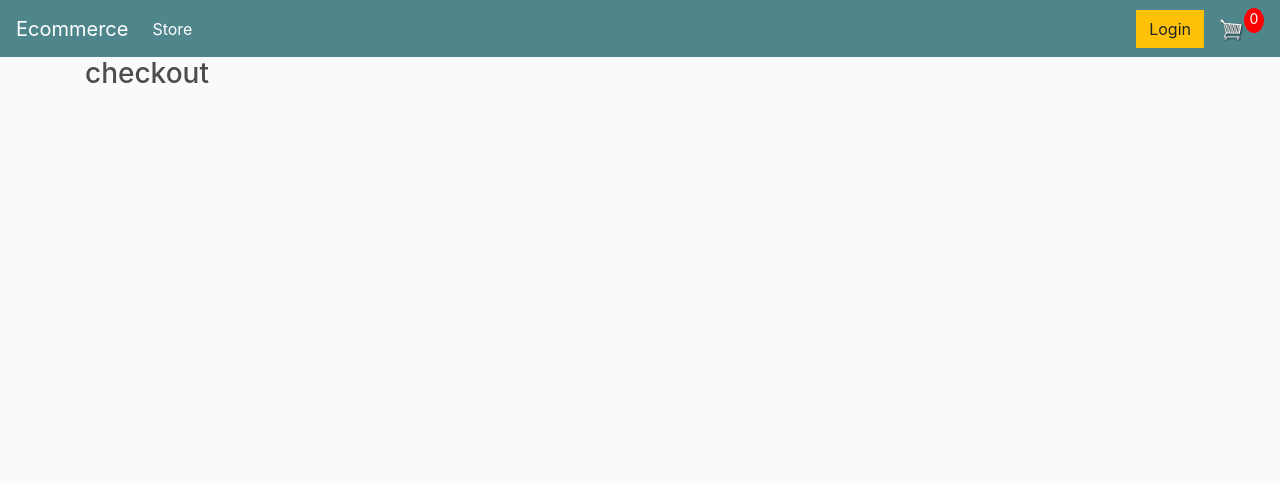
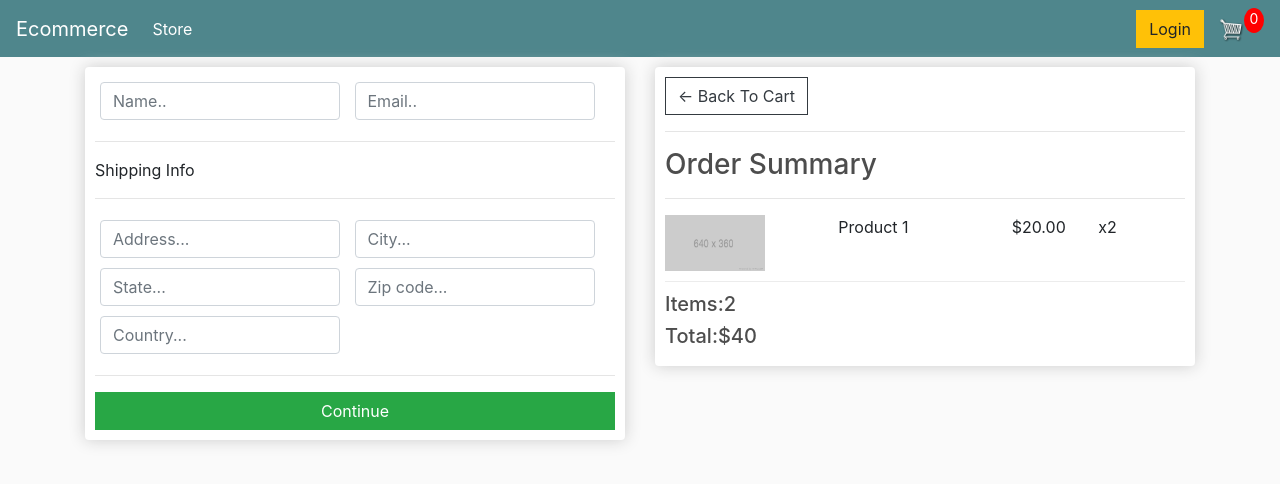
Before and after one commit to younusraza909/Django-Ecommerce, a Django app: template store/templates/store/checkout.html in a window 1280 px wide. Shown: the top 484 px of the page. Run offline with Django 3.2, Linux system fonts and the light colour scheme; the template is opened without the code that fills it, so the values that code supplies are empty; parts of the project's set-up code (start-up, migrations or seed data) failed here and were passed over; some libraries are stand-ins or nearby versions.

Commit message:
Checkout Page SetUp

```diff
--- a/store/templates/store/cart.html
+++ b/store/templates/store/cart.html
@@ -60,7 +60,7 @@
             />
           </div>
         </div>
-        <div style="flex: 1;">Total</div>
+        <div style="flex: 1;">$ 40</div>
       </div>
     </div>
   </div>
--- a/store/templates/store/checkout.html
+++ b/store/templates/store/checkout.html
@@ -1,4 +1,118 @@
 {% extends "store/main.html"%} {% load static %} {% block content %}
-<h3>checkout</h3>
+<div class="row">
+  <div class="col-lg-6">
+    <div class="box-element" id="form-wrapper">
+      <form id="form">
+        <div id="user-info">
+          <div class="form-field">
+            <input
+              type="text"
+              class="form-control"
+              required
+              name="name"
+              placeholder="Name.. "
+            />
+          </div>
+          <div class="form-field">
+            <input
+              type="email"
+              class="form-control"
+              required
+              name="email"
+              placeholder="Email.. "
+            />
+          </div>
+        </div>
+        <div id="shipping-info">
+          <hr />
+          <p>Shipping Info</p>
+          <hr />
+          <div class="form-field">
+            <input
+              class="form-control"
+              type="text"
+              name="address"
+              placeholder="Address..."
+            />
+          </div>
+          <div class="form-field">
+            <input
+              class="form-control"
+              type="text"
+              name="city"
+              placeholder="City..."
+            />
+          </div>
+          <div class="form-field">
+            <input
+              class="form-control"
+              type="text"
+              name="state"
+              placeholder="State..."
+            />
+          </div>
+          <div class="form-field">
+            <input
+              class="form-control"
+              type="text"
+              name="zipcode"
+              placeholder="Zip code..."
+            />
+          </div>
+          <div class="form-field">
+            <input
+              class="form-control"
+              type="text"
+              name="country"
+              placeholder="Country..."
+            />
+          </div>
+        </div>
+
+        <hr />
+        <input
+          id="form-button"
+          type="submit"
+          value="Continue"
+          class="btn btn-success btn-block"
+        />
+      </form>
+    </div>
+  </div>
+  <div class="col-lg-6">
+    <div class="box-element">
+      <a href="{% url 'cart'%}" class="btn btn-outline-dark"
+        >&#x2190; Back To Cart</a
+      >
+      <hr />
+      <h3>Order Summary</h3>
+      <hr />
+      <div class="cart-row">
+        <div style="flex: 2;">
+          <img
+            src="{% static 'images/placeholder.png'%}"
+            alt=""
+            class="row-image"
+          />
+        </div>
+        <div style="flex: 2;">
+          <p>Product 1</p>
+        </div>
+        <div style="flex: 1;">
+          <p>$20.00</p>
+        </div>
+        <div style="flex: 1;">
+          <p>x2</p>
+        </div>
+      </div>
+      <h5>Items:2</h5>
+      <h5>Total:$40</h5>
+    </div>
+    <br />
+    <div id="payment-info" class="box-element hidden">
+      <small>PayPal Option</small>
+    </div>
+  </div>
+</div>
 
 {% endblock content %}
```
